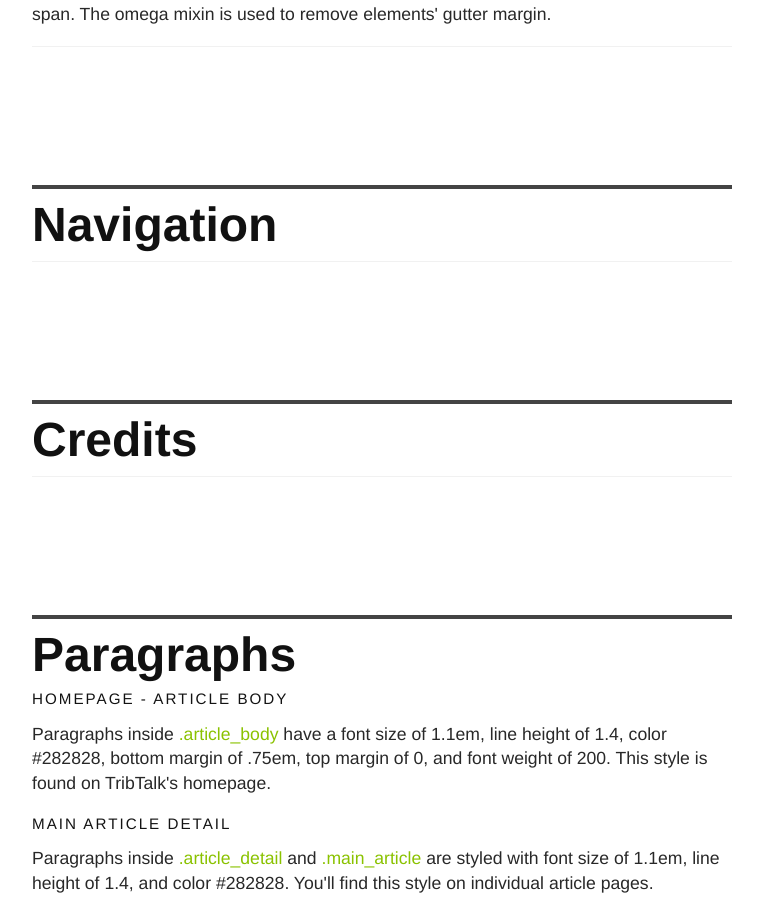
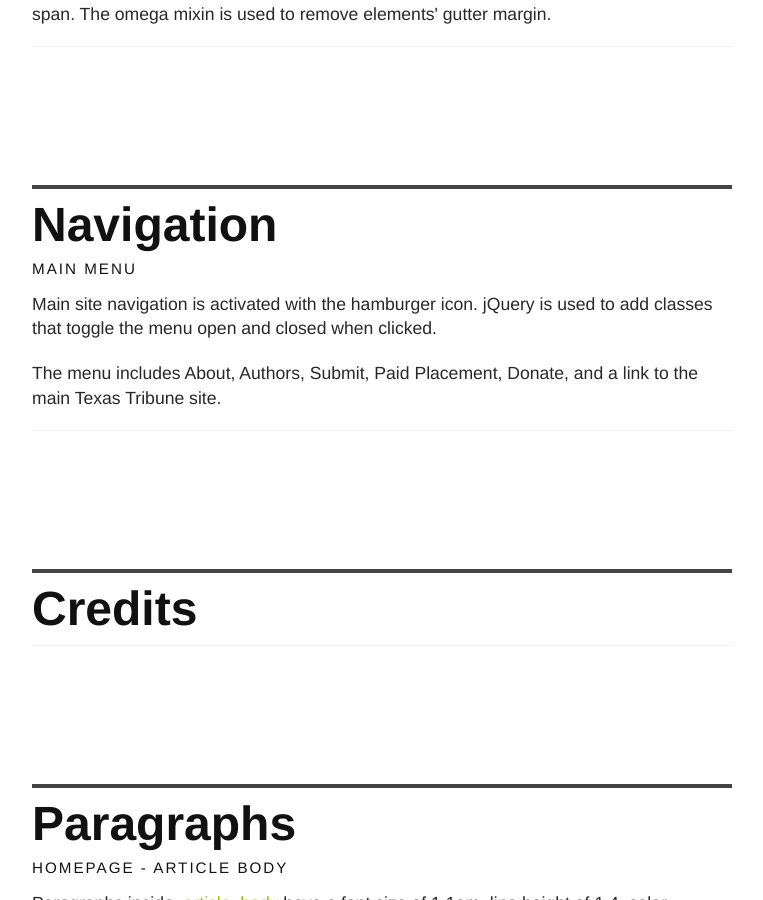
Before and after one commit to texastribune/styleguides, a Jekyll site: the page built from tribtalkstyle.html, in a window 1280 px wide and 900 px high, scrolled down 978 px. Shown: the whole window, without its empty margins (378-1141 px from the left). Built offline with Jekyll 4.4.1, drawn with Linux system fonts in a browser that asks for light colours.

Commit message:
Add navigation section info

```diff
--- a/tribtalkstyle.html
+++ b/tribtalkstyle.html
@@ -63,6 +63,9 @@ title: TribTalk Style
                 <article>
                     <a name="navigation-section"></a>
                     <h2>Navigation</h2>
+                    <h3 class="sg-header">Main Menu</h3>
+                        <p>Main site navigation is activated with the hamburger icon. jQuery is used to add classes that toggle the menu open and closed when clicked.</p>
+                        <p>The menu includes About, Authors, Submit, Paid Placement, Donate, and a link to the main Texas Tribune site.</p>
                     <hr/>
                 </article>
             </div>
```
